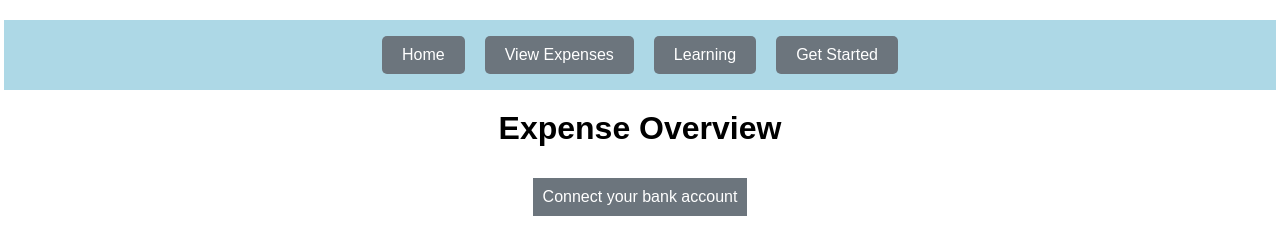
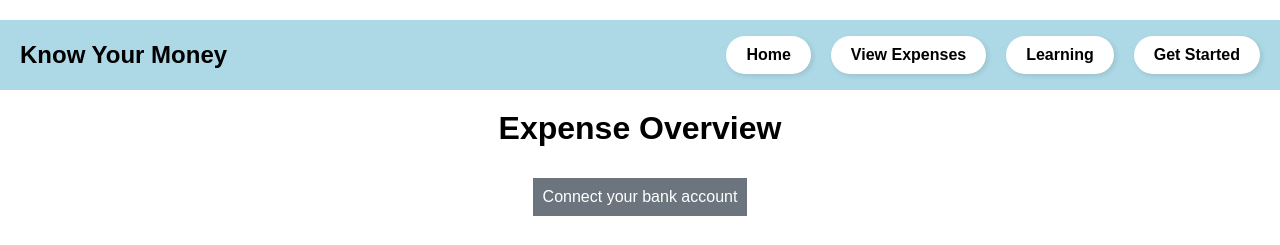
Before and after one commit to janiahharris205/knowyourmoney, a website: page public/view-expenses.html in a window 1280 px wide. Drawn offline with nearby package versions, Linux system fonts and the light colour scheme.

Commit message:
Updated navigation bar across all pages for consistent styling

```diff
--- a/public/styles.css
+++ b/public/styles.css
@@ -11,21 +11,35 @@ nav {
     background-color: #ADD8E6;
     width: 100%;
     display: flex;
-    justify-content: center;
-    padding: 1rem;
+    justify-content: space-between; /* Space between logo and links */
+    padding: 1rem 2rem;
+    align-items: center;
 }
 
-nav a {
-    color: white;
-    text-decoration: none;
-    margin: 0 10px;
-    padding: 10px 20px;
-    background-color: #6c757d;
-    border-radius: 5px;
+.logo {
+    font-weight: bold;
+    font-size: 1.5em;
 }
 
-nav a:hover {
-    background-color: #555;
+.nav-links {
+    display: flex;
+    gap: 20px; /* Adjust space between nav items */
+}
+
+.nav-links a {
+    color: black;
+    text-decoration: none;
+    font-weight: bold;
+    padding: 10px 20px;
+    border-radius: 20px;
+    background-color: white;
+    box-shadow: 2px 2px 5px rgba(0, 0, 0, 0.1); /* Adds a slight shadow */
+    transition: transform 0.2s ease;
+}
+
+.nav-links a:hover {
+    background-color: #ccc;
+    transform: scale(1.05); /* Adds a slight scale effect on hover */
 }
 
 h1 {
@@ -80,13 +94,4 @@ input {
     display: flex;
     gap: 20px;
     align-items: center;
-  }
-
-  .categories {
-    width: 30%;
-  }
-
-  canvas {
-    width: 60%;
-    max-width: 400px;
-  }
+}
--- a/public/view-expenses.html
+++ b/public/view-expenses.html
@@ -19,11 +19,15 @@
 </head>
 <body>
     <nav>
-        <a href="index.html">Home</a>
-        <a href="view-expenses.html">View Expenses</a>
-        <a href="learning.html">Learning</a>
-        <a href="get-started.html">Get Started</a>
+        <div class="logo">Know Your Money</div>
+        <div class="nav-links">
+            <a href="index.html">Home</a>
+            <a href="view-expenses.html">View Expenses</a>
+            <a href="learning.html">Learning</a>
+            <a href="get-started.html">Get Started</a>
+        </div>
     </nav>
+
 
     <h1>Expense Overview</h1>
 
```
Also changed, not shown: public/get-started.html (+8 -4 lines), public/index.html (+5 -0 lines), public/learning.html (+8 -4 lines), 1 other file.
